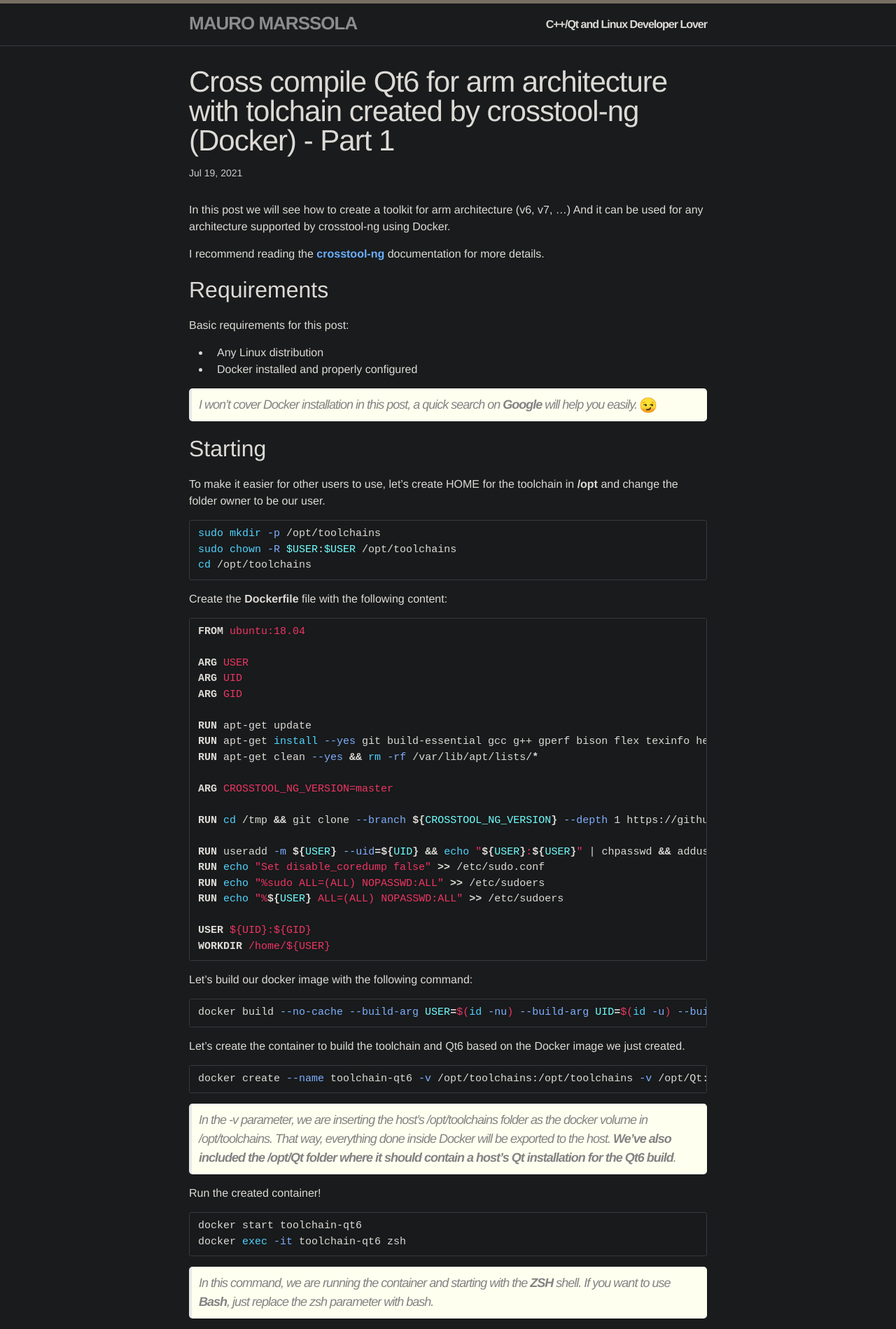
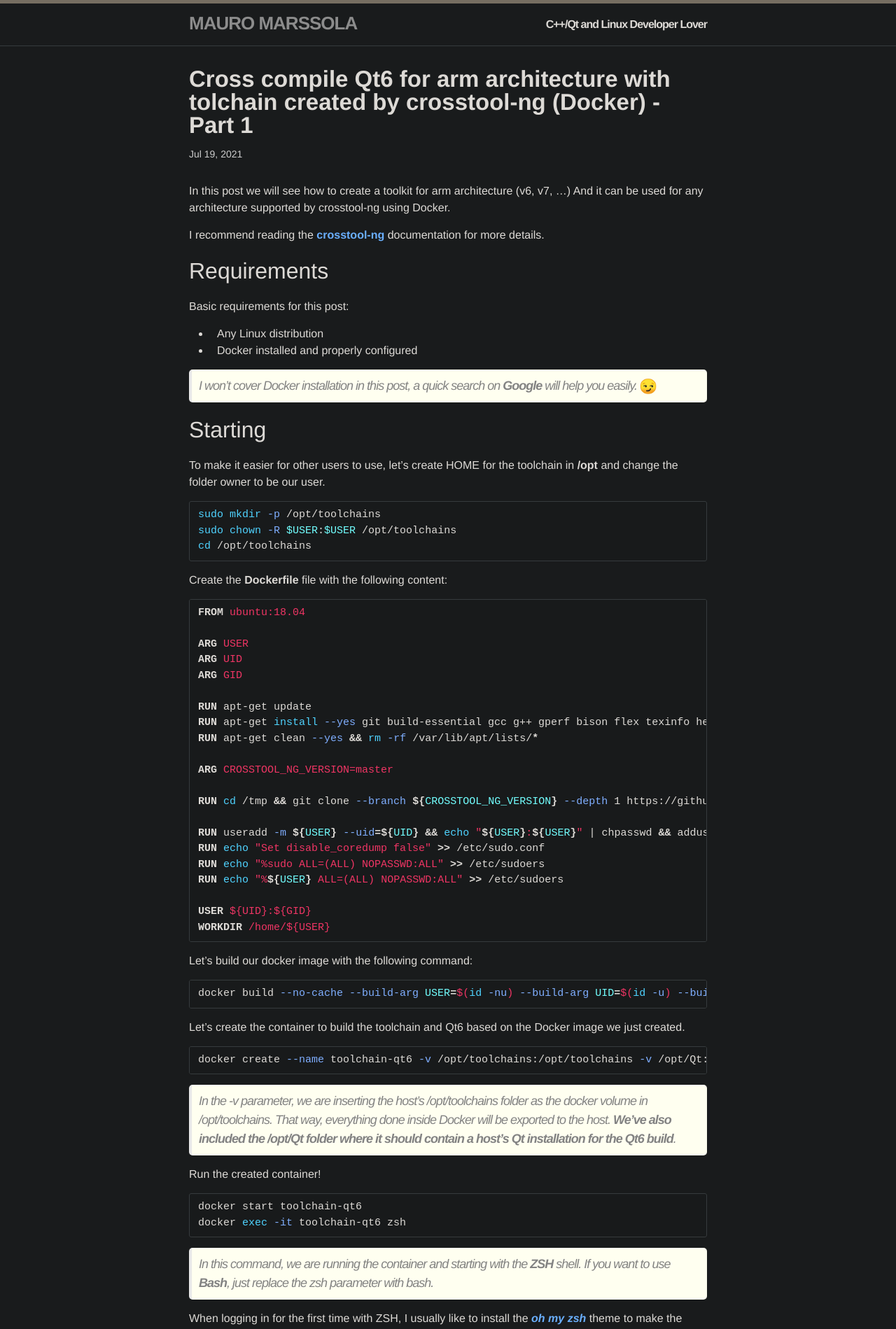
Before and after one commit to marssola/marssola.github.io, a Jekyll site: the page built from _posts/2021-07-19-qt6-cross-compiled-part1.md, in a window 1280 px wide. Shown: the top 1899 px of the page at 70% size. Built offline with Jekyll 4.4.1, drawn with Linux system fonts in a browser that asks for light colours.

```diff
--- a/_sass/_layout.scss
+++ b/_sass/_layout.scss
@@ -218,8 +218,8 @@
 }
 
 .post-title {
-    font-size: 42px;
-    letter-spacing: -1px;
+    font-size: 33px;
+    font-weight: 600;
     line-height: 1;
 
     @include media-query($on-laptop) {
```
